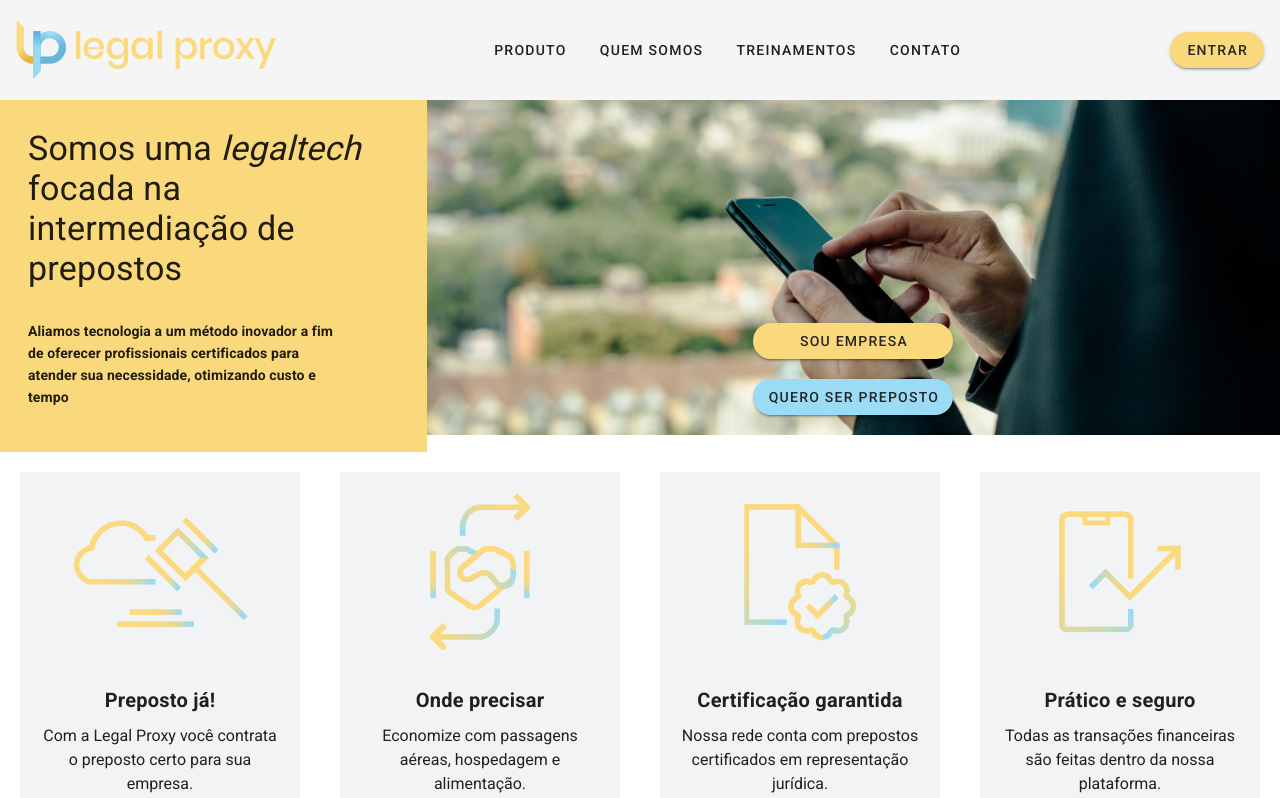
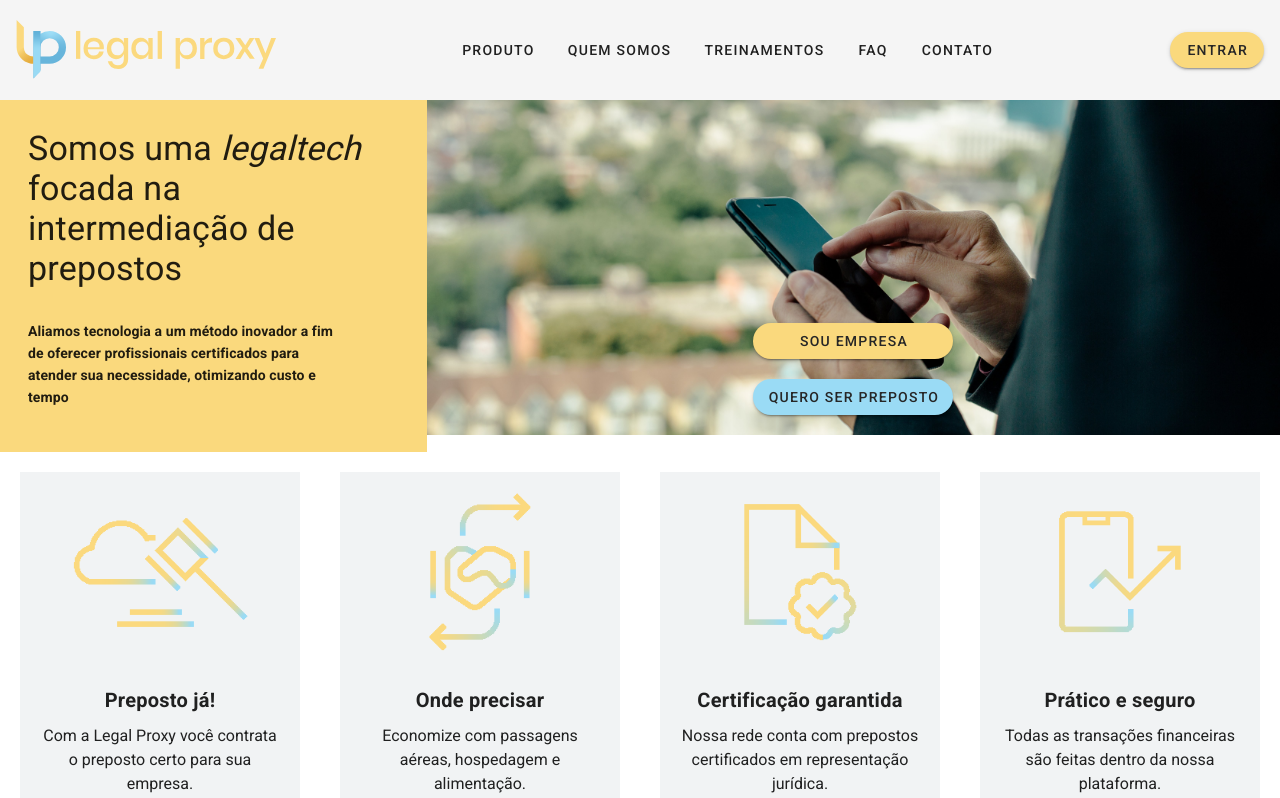
Before and after one commit to gabrielsm0405/legalproxy-landingpage, a Vue app: page / in a window 1280 px wide. Shown: the top 798 px of the page. Built offline with nearby package versions, Linux system fonts and the light colour scheme.

Commit message:
FAQ in menu

```diff
--- a/src/components/Toolbar.vue
+++ b/src/components/Toolbar.vue
@@ -14,8 +14,8 @@
                 <v-btn text @click="scroll_to('product')">Produto</v-btn>
                 <v-btn text @click="scroll_to('who_we_are')">Quem Somos</v-btn>
                 <v-btn text @click="scroll_to('trainings')">Treinamentos</v-btn>
+                <v-btn text @click="scroll_to('faq')">FAQ</v-btn>
                 <v-btn text @click="scroll_to('contact')">Contato</v-btn>
-                <!--<v-btn text @click="scroll_to('faq')">FAQ</v-btn>-->
             </v-toolbar-items>
 
             <v-spacer></v-spacer>
```
